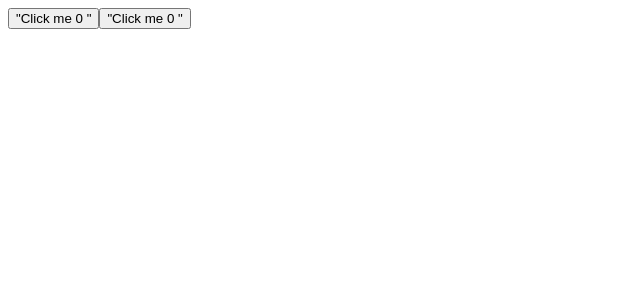
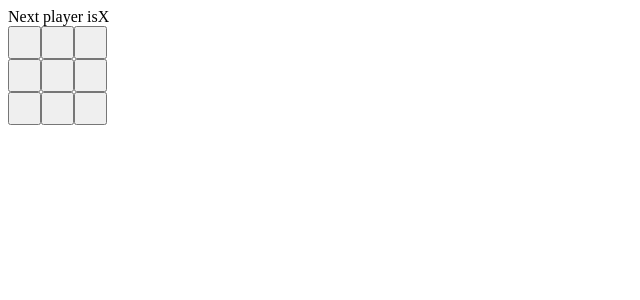
Before and after one commit to Punidhasree/React-101, a React (Vite) app: page / in a window 1280 px wide. Shown: the top 300 px of the page, without its empty margins (0-640 px from the left). Built offline with nearby package versions, Linux system fonts and the light colour scheme.

Commit message:
Simple Tic-Tac-Toe game

```diff
--- a/src/App.css
+++ b/src/App.css
@@ -0,0 +1,10 @@
+.square {
+  width: 33px;
+  height: 33px;
+  /*display: inline-block;
+  border: 1px solid #000; /* optional for visibility */
+  /*box-sizing: border-box; */
+}
+.board-row {
+  display: flex;
+}
--- a/src/App.jsx
+++ b/src/App.jsx
@@ -3,15 +3,16 @@ import reactLogo from './assets/react.svg'
 import viteLogo from '/vite.svg'
 import './App.css'
 import MyButton from './components/Mybutton'
+import { StrictMode } from 'react';
+import { createRoot } from 'react-dom/client';
+import Board from './components/tictoe'
 
 function App() {
-  const [count, setCount] =useState(0)
+
 
   return (
     <div>
-      <MyButton count = {count} setCount = {setCount}/>
-      <MyButton count = {count} setCount = {setCount}/>
-
+      <Board />
 
     </div>
   )
--- /dev/null
+++ b/src/components/tictoe.jsx
@@ -0,0 +1,80 @@
+import { useState } from 'react'
+function Square({value, onSquareClick}) {
+  return (
+  <button className="square" onClick ={onSquareClick}> {value} </button>
+  );
+   /*const [value, setValue ] = useState(null);
+     /*function handleClick() {
+    setValue('X');
+  }
+
+  return (
+    <button className="square"
+      onClick={handleClick}
+    >
+      {value}
+    </button>
+  ); */
+}
+
+export default function Board(){
+  const [xIsNext, setXIsNext]= useState(true)
+  const [squares, setSquares] = useState(Array(9).fill(null));
+  function handleClick(i) {
+    if (calculateWinner(squares) || squares[i]){
+      return ;
+    }
+    const nextSquares= squares.slice();
+    if (xIsNext) {
+      nextSquares[i] ='X';
+    }
+    else {
+      nextSquares[i]='O';
+    }
+    setSquares(nextSquares);
+    setXIsNext(!xIsNext);
+  }
+  const winner= calculateWinner(squares);
+  let status;
+  if (winner) {
+    status= "The winner " + winner
+  }else{
+    status = "Next player is" + (xIsNext ? 'X' : 'O');
+  }
+
+    return (
+        <>
+           <div className="status">{status}</div>
+           <div className="board-row">
+              <Square value={squares[0]} onSquareClick={() => handleClick(0)} />
+              <Square value={squares[1]} onSquareClick={() => handleClick(1)}/>
+              <Square value={squares[2]} onSquareClick={() => handleClick(2)}/>
+
+           </div>
+           <div className="board-row">
+              <Square value={squares[3]} onSquareClick={() => handleClick(3)} />
+              <Square value={squares[4]} onSquareClick={() => handleClick(4)}/>
+              <Square value={squares[5]} onSquareClick={() => handleClick(5)}/>
+
+           </div>
+           <div className="board-row">
+              <Square value={squares[6]} onSquareClick={() => handleClick(6)}/>
+              <Square value={squares[7]} onSquareClick={() => handleClick(7)}/>
+              <Square value={squares[8]} onSquareClick={() => handleClick(8)}/>
+
+           </div>
+        </>
+    );
+    }
+function calculateWinner(squares){
+  const lines =[[0,1,2],[3,4,5],[6,7,8],[0,4,8],[0,3,6],[1,4,7],[0,4,8],[2,4,6]];
+  for (let i =0; i < lines.length; i++) {
+    const [a,b,c] = lines[i];
+    if (squares[a] && squares[a]===squares[b] && squares[a]===squares[c]) {
+      return squares[a];
+    }
+
+  }
+  return null;
+
+}
```
